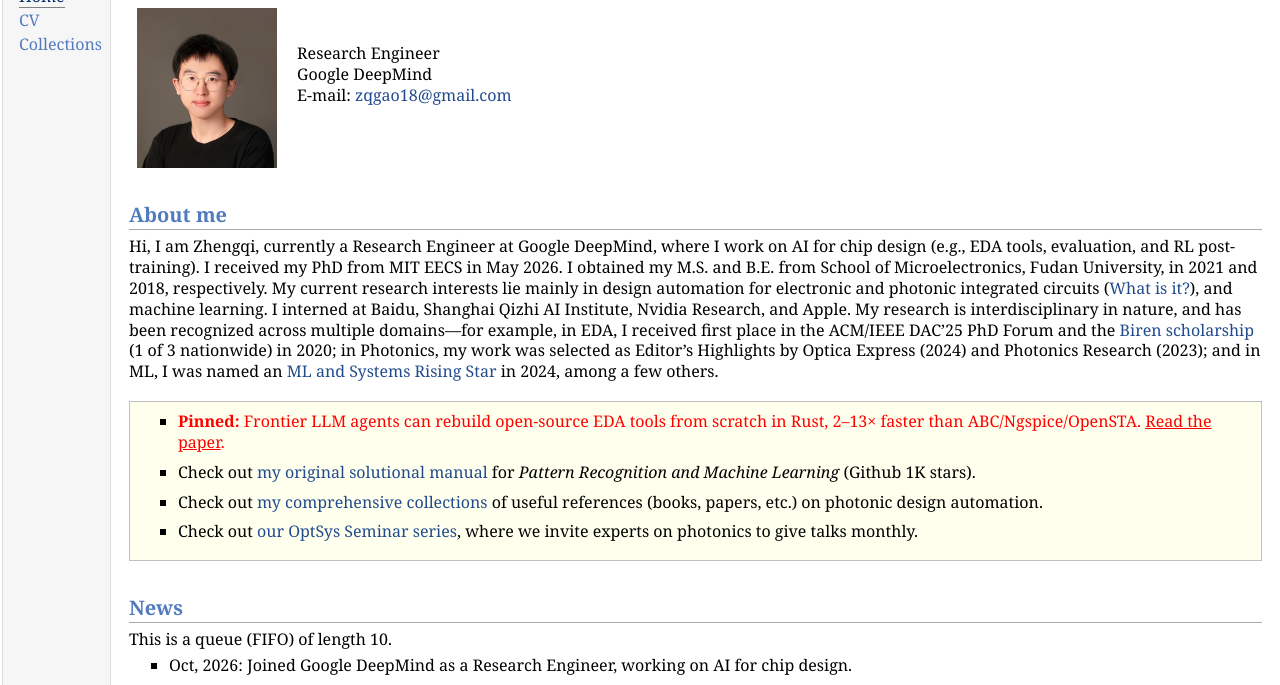
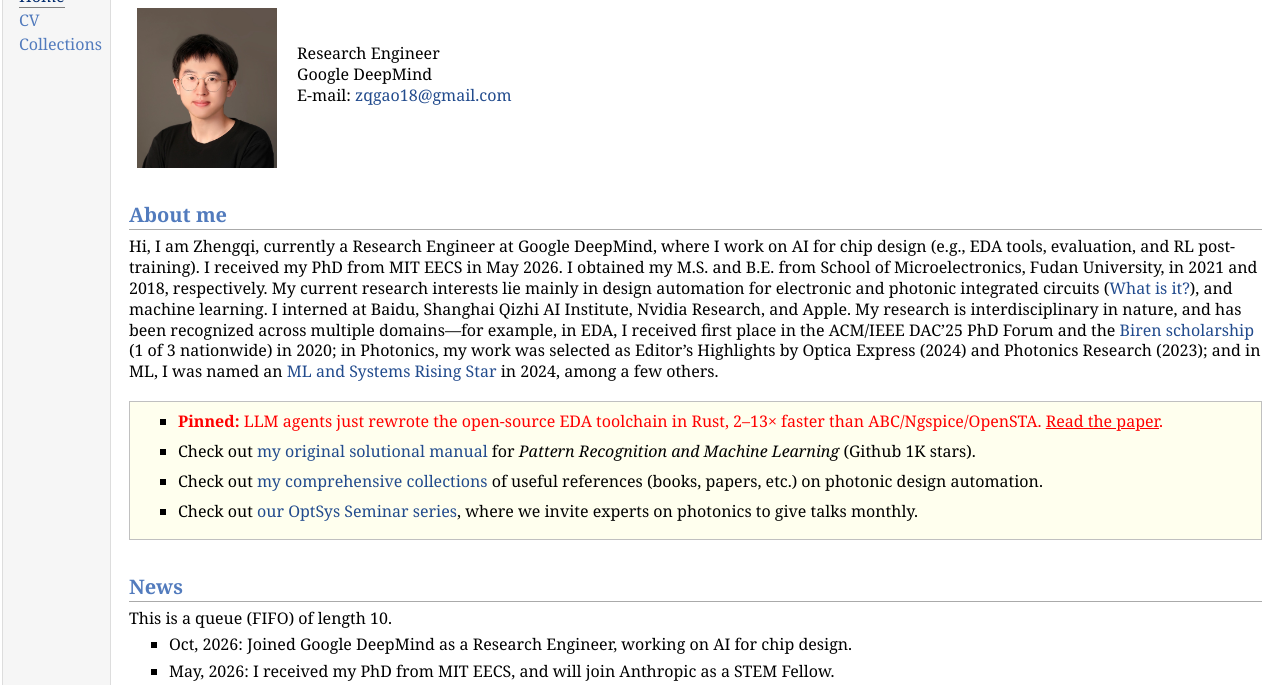
Before and after one commit to zhengqigao/zhengqigao.github.io, a plain HTML site: page index.html in a window 1280 px wide. Shown: the part 68-753 px from the top of the page. Drawn offline with Linux system fonts and the light colour scheme.

Commit message:
Punchier pinned headline on homepage
Co-Authored-By: Claude Fable 5.1 <noreply@anthropic.com>

```diff
--- a/index.html
+++ b/index.html
@@ -33,7 +33,7 @@ E-mail: <a href="mailto:zqgao18@gmail.com">zqgao18@gmail.com</a><br />
 <div class="blocktitle"></div>
 <div class="blockcontent">
 <ul>
-<li><p><span style="color:red;"><b>Pinned:</b> Frontier LLM agents can rebuild open-source EDA tools from scratch in Rust, 2&ndash;13&times; faster than ABC/Ngspice/OpenSTA. <a href="articles/eda_tokenmaxxing_paper.pdf" style="color:red; text-decoration:underline;">Read the paper</a>.</span></p>
+<li><p><span style="color:red;"><b>Pinned:</b> LLM agents just rewrote the open-source EDA toolchain in Rust, 2&ndash;13&times; faster than ABC/Ngspice/OpenSTA. <a href="articles/eda_tokenmaxxing_paper.pdf" style="color:red; text-decoration:underline;">Read the paper</a>.</span></p>
 </li>
 <li><p>Check out <a href="https://github.com/zhengqigao/PRML-Solution-Manual">my original solutional manual</a> for <i>Pattern Recognition and Machine Learning</i> (Github 1K stars).</p>
 </li>
```
Also changed, not shown: 1 other file.
